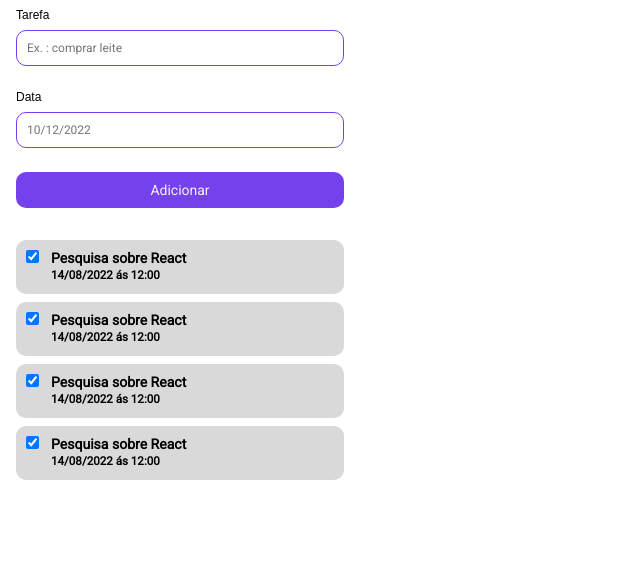
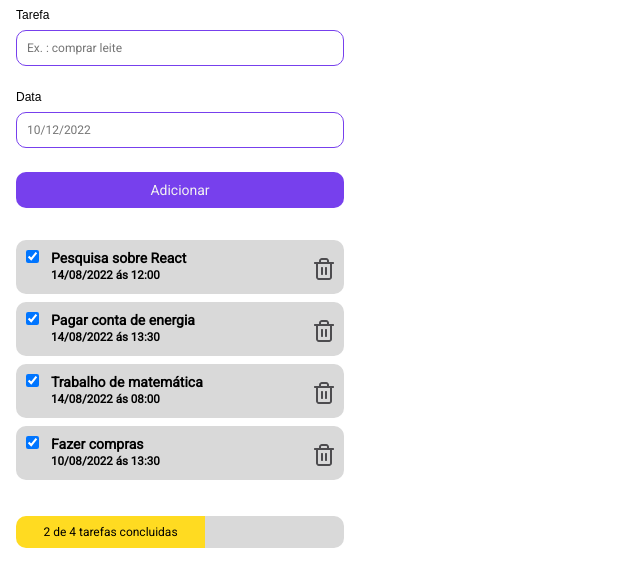
Before and after one commit to wanilk/app-listaDeTarefas, a plain HTML site: page index.html in a window 1280 px wide. Shown: the part 77-664 px from the top of the page, without its empty margins (0-640 px from the left). Drawn offline with Linux system fonts and the light colour scheme.

Commit message:
conclusão dos botões de tarefas e da barra de status

```diff
--- a/assest/css/estilo.css
+++ b/assest/css/estilo.css
@@ -76,6 +76,9 @@
     width: 328px;
     border-radius: 10px;
     box-sizing: border-box;
+    display: flex;
+    align-items: flex-end;
+    justify-content: space-between;
 }
 
 .boxTarefasFazer{
@@ -98,9 +101,39 @@
     width: 328px;
     border-radius: 10px;
     box-sizing: border-box;
+    display: flex;
+    align-items: flex-end;
+    justify-content: space-between;
 }
 
 .fazerExcluirTarefa{
     font-size: 12px;
 
 }
+
+.barraStatus{
+    margin-top: 36px;
+    display: flex;
+
+}
+
+.barraStatusFeito{
+    background-color: #FFDB21;
+    border-radius: 10px 0px 0px 10px;
+    width: 189px;
+    height: 32px;
+    display: flex;
+    align-items: center;
+    justify-content: space-around;
+
+
+    font-size: 12px;
+
+}
+
+.barraStatusFazendo{
+    background-color: #D9D9D9;
+    border-radius: 0px 10px 10px 0px;
+    width: 139px;
+    height: 32px;
+}
--- a/index.html
+++ b/index.html
@@ -63,20 +63,9 @@
                         </div>
                     </div>
                 </div>
-            </div>
-
-            <div class="boxTarefas-01">
-                <div class="boxTarefasFazer">
+                <div>
                     <div>
-                        <input type="checkbox" id="termos" checked>
-                    </div>
-                    <div class="espacoBox">
-                        <div class="fazerExcluirTarefa">
-                            <h3>Pesquisa sobre React</h3>
-                        </div>
-                        <div>
-                            <h5>14/08/2022 ás 12:00</h5>
-                        </div>
+                        <img src="../app-listaDeTarefas/assest/img/lixeira.png" alt="lixeira">
                     </div>
                 </div>
             </div>
@@ -88,11 +77,16 @@
                     </div>
                     <div class="espacoBox">
                         <div class="fazerExcluirTarefa">
-                            <h3>Pesquisa sobre React</h3>
+                            <h3>Pagar conta de energia</h3>
                         </div>
                         <div>
-                            <h5>14/08/2022 ás 12:00</h5>
+                            <h5>14/08/2022 ás 13:30</h5>
                         </div>
+                    </div>
+                </div>
+                <div>
+                    <div>
+                        <img src="../app-listaDeTarefas/assest/img/lixeira.png" alt="lixeira">
                     </div>
                 </div>
             </div>
@@ -104,12 +98,44 @@
                     </div>
                     <div class="espacoBox">
                         <div class="fazerExcluirTarefa">
-                            <h3>Pesquisa sobre React</h3>
+                            <h3>Trabalho de matemática</h3>
                         </div>
                         <div>
-                            <h5>14/08/2022 ás 12:00</h5>
+                            <h5>14/08/2022 ás 08:00</h5>
                         </div>
                     </div>
+                </div>
+                <div>
+                    <div>
+                        <img src="../app-listaDeTarefas/assest/img/lixeira.png" alt="lixeira">
+                    </div>
+                </div>
+            </div>
+
+            <div class="boxTarefas-01">
+                <div class="boxTarefasFazer">
+                    <div>
+                        <input type="checkbox" id="termos" checked>
+                    </div>
+                    <div class="espacoBox">
+                        <div class="fazerExcluirTarefa">
+                            <h3>Fazer compras</h3>
+                        </div>
+                        <div>
+                            <h5>10/08/2022 ás 13:30</h5>
+                        </div>
+                    </div>
+                </div>
+                <div>
+                    <img src="../app-listaDeTarefas/assest/img/lixeira.png" alt="lixeira">
+                </div>
+            </div>
+            <div class="barraStatus">
+                <div class="barraStatusFeito">
+                    <p>2 de 4 tarefas concluidas</p>
+                </div>
+                <div class="barraStatusFazendo">
+
                 </div>
             </div>
 
```
